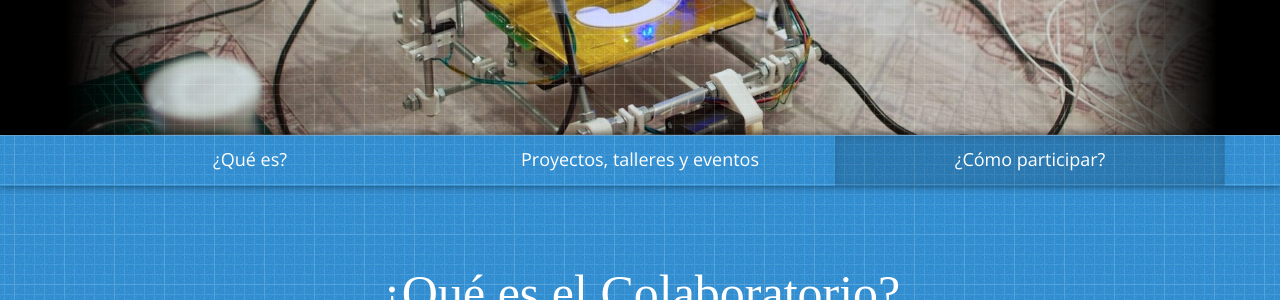
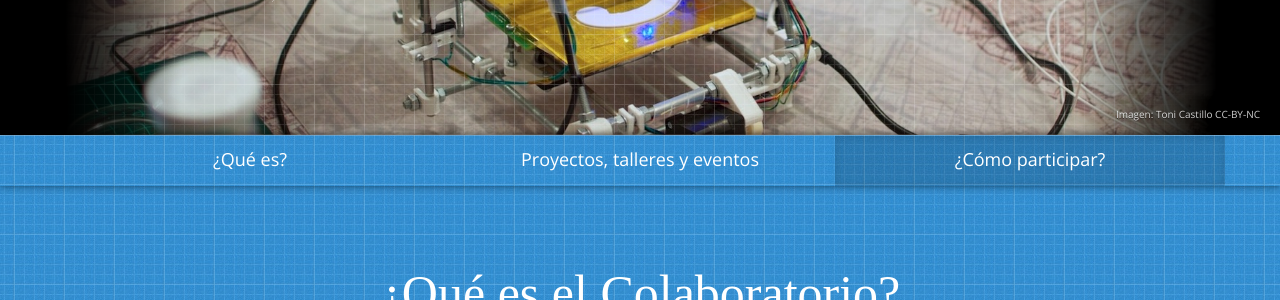
Before and after one commit to colaborativa/colaboratorio, a Jekyll site: the page built from home.md, in a window 1280 px wide. Shown: the part 315-615 px from the top of the page. Built offline with Jekyll 4.4.1, drawn with Linux system fonts in a browser that asks for light colours; comment, search, counter and statistics services are not loaded.

Commit message:
adding creditos

```diff
--- a/_layouts/home.html
+++ b/_layouts/home.html
@@ -16,7 +16,7 @@
 		</div>
 		<header class="jumbotron">
 				<div class="galeria">
-					<div class="imagen" style="background: url(/imagenes/banner-01.jpg) center center no-repeat"></div>
+					<div class="imagen" style="background: url(/imagenes/banner-01.jpg) center center no-repeat"><span class="creditos">Imagen: Toni Castillo CC-BY-NC</span></div>
 				</div>
 				<div class="grid" data-retina="true"></div>
 				<div class="inner">
--- a/css/colaboratorio-theme.css
+++ b/css/colaboratorio-theme.css
@@ -278,10 +278,19 @@ hr.soften {
   top: 0px;
 }
 .galeria .imagen {
+  position: relative;
   /* La imagenes serán del 16:9 */
 
   height: 450px;
   width: 100%;
+}
+.galeria .imagen .creditos {
+  position: absolute;
+  bottom: 10px;
+  right: 20px;
+  font-size: 10px;
+  color: rgba(255, 255, 255, 0.8);
+  z-index: 1000;
 }
 @media (max-width: 1210px) {
   .galeria .imagen {
```
Also changed, not shown: less/colaboratorio-theme.less (+9 -0 lines).
